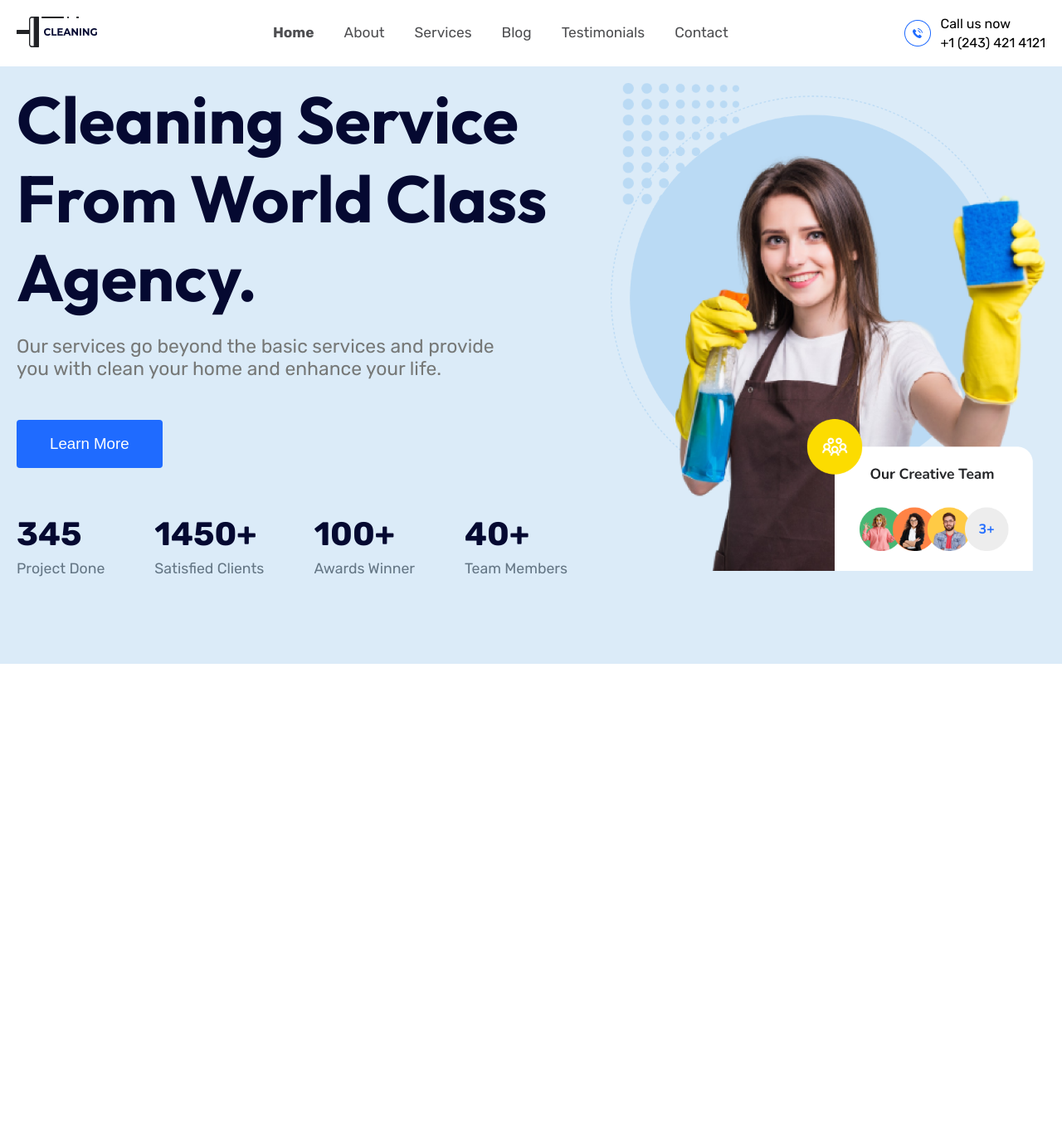
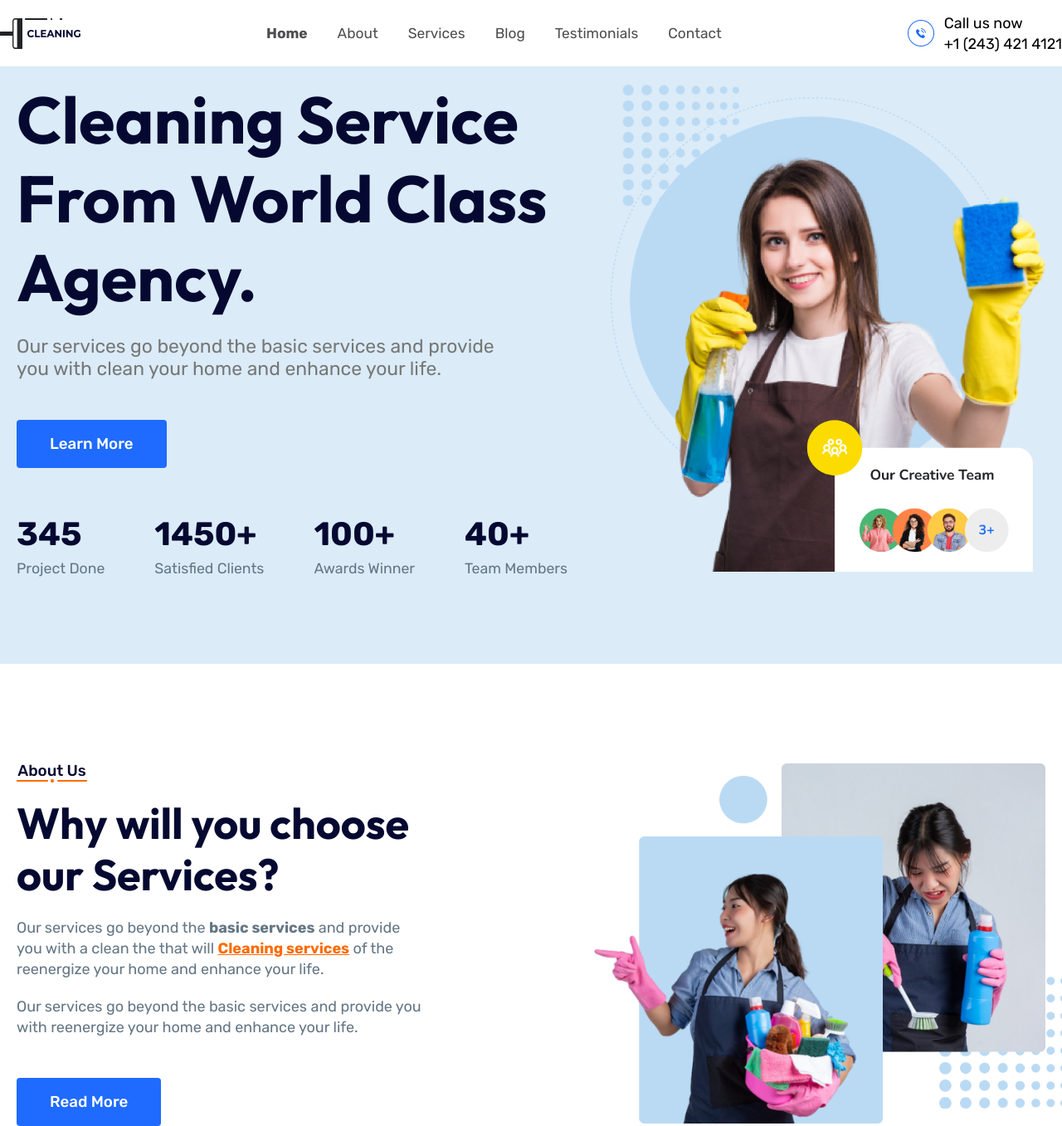
Before and after one commit to IvanZubrei/cleaning-service, a plain HTML site: page index.html in a window 1280 px wide. Shown: the whole page at 83% size. Before the commit the page ends 920 px from the top, so only its background shows below. Drawn offline with Linux system fonts and the light colour scheme.

Commit message:
added section about

```diff
--- a/css/reset.css
+++ b/css/reset.css
@@ -1,94 +1,61 @@
-html, body, div, span, object, iframe,
-h1, h2, h3, h4, h5, h6, p, blockquote, pre,
-abbr, address, cite, code,
-del, dfn, em, img, ins, kbd, q, samp,
-small, strong, sub, sup, var,
-b, i,
-dl, dt, dd, ol, ul, li,
-fieldset, form, label, legend,
-table, caption, tbody, tfoot, thead, tr, th, td,
-article, aside, canvas, details, figcaption, figure,
-footer, hgroup, menu, nav, section, summary,
-time, mark, audio, video {
-    margin:0;
-    padding:0;
-    border:0;
-    outline:0;
-    font-size:100%;
-    vertical-align:baseline;
-    background:transparent;
+*{
+  padding: 0;
+  margin: 0;
+  border: 0;
+}
+*,*:before,*:after{
+  -moz-box-sizing: border-box;
+  -webkit-box-sizing: border-box;
+  box-sizing: border-box;
+}
+:focus,:active{outline: none;}
+a:focus,a:active{outline: none;}
+nav,footer,header,aside{display: block;}
+html,body{
+  height: 100%;
+  width: 100%;
+  font-size: 100%;
+  line-height: 1;
+  font-size: 18px;
+  /* -ms-text-size-adjust: 100%; */
+  /* -moz-text-size-adjust: 100%; */
+  /* -webkit-text-size-adjust: 100%; */
+}
+input,button,textarea{font-family:inherit;}
+input::-ms-clear{display: none;}
+button{cursor: pointer;}
+button::-moz-focus-inner {padding:0;border:0;}
+a, a:visited{text-decoration: none;}
+a:hover{text-decoration: none;}
+ul li{list-style: none;}
+img{vertical-align: top;}
+h1,h2,h3,h4,h5,h6{font-size:inherit;font-weight: 400;}
+
+input::-ms-clear{
+  display: none;
 }
 
-body {
-    line-height:1;
+input::-webkit-outer-spin-button,
+input::-webkit-inner-spin-button {
+    /* display: none; <- Crashes Chrome on hover */
+    -webkit-appearance: none;
+    margin: 0; /* <-- Apparently some margin are still there even though it's hidden */
 }
 
-article,aside,details,figcaption,figure,
-footer,header,hgroup,menu,nav,section {
-    display:block;
+a{
+  color: #000;
+}
+button::-moz-focus-inner{
+  padding: 0;
+  border: 0;
 }
 
-nav ul {
-    list-style:none;
+hr{
+  border: 0;
+  margin: 40px 0;
+  display: block;
+  background-color: #000;
+
+  width: 100%;
+  height: 1px;
 }
-
-blockquote, q {
-    quotes:none;
-}
-
-blockquote:before, blockquote:after,
-q:before, q:after {
-    content:'';
-    content:none;
-}
-
-a {
-    margin:0;
-    padding:0;
-    font-size:100%;
-    vertical-align:baseline;
-    background:transparent;
-}
-
-/* change colours to suit your needs */
-ins {
-    background-color:#ff9;
-    color:#000;
-    text-decoration:none;
-}
-
-/* change colours to suit your needs */
-mark {
-    background-color:#ff9;
-    color:#000;
-    font-style:italic;
-    font-weight:bold;
-}
-
-del {
-    text-decoration: line-through;
-}
-
-abbr[title], dfn[title] {
-    border-bottom:1px dotted;
-    cursor:help;
-}
-
-table {
-    border-collapse:collapse;
-    border-spacing:0;
-}
-
-/* change border colour to suit your needs */
-hr {
-    display:block;
-    height:1px;
-    border:0;
-    border-top:1px solid #cccccc;
-    margin:1em 0;
-    padding:0;
-}
-
-input, select {
-    vertical-align:middle;
-}
--- a/css/style.css
+++ b/css/style.css
@@ -26,13 +26,31 @@ button{
   --index: calc(1vw + 1vh);
 }
 
+::-webkit-scrollbar {
+  width: 9px; /* ширина для вертикального скролла */
+  height: auto; /* высота для горизонтального скролла */
+  background-color: #fff;
+}
+
+::-webkit-scrollbar-thumb {
+  background: #1F6BFF;
+  border-radius: 10px;
+}
+
 body{
   font-family: 'Rubik', sans-serif;
   color: #767877;
   overflow-x: hidden;
 }
 
-.header__content{
+.container{
+  width: 100%;
+  max-width: 1300px;
+  margin: 0 auto;
+  padding: 0 20px;
+}
+
+.header{
   padding: 30px 0;
   align-items: center;
   display: flex;
@@ -40,30 +58,25 @@ body{
   height: 10vh;
 }
 
-.container{
-  max-width: 1340px;
-  margin: 0 auto;
-  padding: 0 20px;
-}
 
 .navigation__list{
   display: flex;
   gap: 36px;
 }
 
-.navigation__list-link{
+.navigation__link{
   color: #222326;
   opacity: 0.8;
   transition: all 0.2s linear;
   font-size: calc(var(--index)/1.2);
 }
 
-.navigation__list-link::before{
+.navigation__link::before{
   margin-left: auto;
 }
 
-.navigation__list-link::after,
-.navigation__list-link::before{
+.navigation__link::after,
+.navigation__link::before{
   content: '';
   width: 0%;
   height: 1px;
@@ -72,11 +85,11 @@ body{
   transition: 0.5s;
 }
 
-.navigation__list-link:hover::after, .navigation__list-link:hover::before{
+.navigation__link:hover::after, .navigation__link:hover::before{
   width: 100%;
 }
 
-.navigation__list-link--active{
+.navigation__link--active{
   color: #222326;
   font-weight: 600;
 }
@@ -87,11 +100,11 @@ body{
   color: #000;
 }
 
-.header__phone-info{
+.phone-info{
   margin-left: 12px;
 }
 
-.header__phone-call{
+.phone-info__call{
   margin-bottom: 7px;
 }
 
@@ -125,14 +138,14 @@ body{
   margin-bottom: 22px;
 }
 
-.cleaning__text{
+.cleaning__subtitle{
   font-size: calc(var(--index)*1.1);
   line-height: 1.2;
   width: 85%;
   margin-bottom: 48px;
 }
 
-.cleaning__btn{
+.button{
   font-size: calc(var(--index)*0.9);
   font-weight: 500;
   color: #fff;
@@ -140,41 +153,114 @@ body{
   padding: 18px 40px;
   border-radius: 4px;
   transition: all 0.2s linear;
-
-
 }
 
-.cleaning__btn:hover{
+.button:hover{
   transform: scale(1.02);
   background-color: #0D4FD0;
 }
 
-.cleaning__btn:active{
+.button:active{
   transform: scale(0.98);
 }
 
-.cleaning__illustration-wrapper{
-  width: 43.86%;
-}
-
-.cleaning__illustration-img{
-  width: 100%;
-}
-
-.cleaning__statistic-list{
+.statistic__list{
   display: flex;
   gap: 60px;
 }
 
-.cleaning__statistic-count{
+.statistic__count{
   font-size: calc(var(--index)*1.9);
   font-weight: 700;
   color: #050931;
   margin-bottom: 12px;
 }
 
-.cleaning__statistic-text{
+.statistic__text{
   font-size: calc(var(--index)*0.85);
   font-weight: 400;
   color: #647685;
 }
+
+.illustration-wrapper{
+  width: 43.86%;
+}
+
+.section-illustration{
+  width: 100%;
+}
+
+.section__title{
+  width: 50%;
+}
+
+.section__subject{
+  display: inline-block;
+  text-align: center;
+  font-weight: 500;
+  color: #050931;
+  font-size: calc(var(--index)*0.9);
+  margin-bottom: 18px;
+}
+
+.subject-icon{
+  display: block;
+  margin: auto;
+}
+
+.section__suptitle{
+  font-size: calc(var(--index)*2.5);
+  color: #050931;
+  font-family: 'Outfit', sans-serif;
+  font-weight: 600;
+  line-height: 1.2;
+  margin-bottom: 20px;
+}
+
+.section__subtitle{
+  color: #647685;
+  line-height: 1.4;
+  margin-bottom: 48px;
+}
+
+.section__subtitle span {
+  font-weight: 600;
+}
+
+.subtitle__link{
+  color: #FE6B01;
+  font-weight: 600;
+  text-decoration: underline;
+}
+
+.section__subtitle-first{
+  margin-bottom: 20px;
+}
+
+.about{
+  display: flex;
+  justify-content: space-between;
+  margin-bottom: 120px;
+}
+
+.about__suptitle, .about__subtitle{
+  width: 80%;
+}
+
+.about__illustration-wrapper{
+  position: relative;
+}
+
+.about__illustration-wrapper::before{
+  position: absolute;
+  content: '';
+  background-image: url(../pictures/illustrations/shape.png);
+  background-position: center;
+  background-repeat: no-repeat;
+  background-size: cover;
+  width: 155px;
+  height: 160px;
+  bottom: 5%;
+  right: -5%;
+  z-index: -1;
+}
--- a/index.html
+++ b/index.html
@@ -12,84 +12,108 @@
 </head>
 
 <body>
-  <header class="header">
-    <div class="container">
-      <div class="header__content">
+  <header class="header container">
+    <!-- <div class="container"> -->
+    <!-- <div class="header__content"> -->
     <a class="header__logo" href="#">
-          <img class="header__logo-img" src="pictures/icons/logo.png" alt="cleaning logo">
+      <img class="logo__img" src="pictures/icons/logo.png" alt="cleaning logo">
     </a>
     <nav class="header_navigation">
       <ul class="navigation__list">
-            <li class="navigation__list-item">
-              <a class="navigation__list-link navigation__list-link--active" href="">Home</a>
+        <li class="navigation__item">
+          <a class="navigation__link navigation__link--active" href="">Home</a>
         </li>
-            <li class="navigation__list-item">
-              <a class="navigation__list-link" href="">About</a>
+        <li class="navigation__item">
+          <a class="navigation__link" href="">About</a>
         </li>
-            <li class="navigation__list-item">
-              <a class="navigation__list-link" href="">Services</a>
+        <li class="navigation__item">
+          <a class="navigation__link" href="">Services</a>
         </li>
-            <li class="navigation__list-item">
-              <a class="navigation__list-link" href="">Blog</a>
+        <li class="navigation__item">
+          <a class="navigation__link" href="">Blog</a>
         </li>
-            <li class="navigation__list-item">
-              <a class="navigation__list-link" href="">Testimonials</a>
+        <li class="navigation__item">
+          <a class="navigation__link" href="">Testimonials</a>
         </li>
-            <li class="navigation__list-item">
-              <a class="navigation__list-link" href="">Contact</a>
+        <li class="navigation__item">
+          <a class="navigation__link" href="">Contact</a>
         </li>
       </ul>
     </nav>
     <div class="header__phone">
-          <img class="header__phone-icon" src="pictures/icons/phone.png" alt="phone icon">
-          <div class="header__phone-info">
-            <p class="header__phone-call">Call us now</p>
-            <a class="header__phone-link" href="tel:+12434214121">+1 (243) 421 4121</a>
+      <img class="phone-icon" src="pictures/icons/phone.png" alt="phone icon">
+      <div class="phone-info">
+        <p class="phone-info__call">Call us now</p>
+        <a class="phone-info__number" href="tel:+12434214121">+1 (243) 421 4121</a>
       </div>
     </div>
-      </div>
-    </div>
+    <!-- </div> -->
+    <!-- </div> -->
   </header>
 </body>
 <main>
   <section class="cleaning">
-    <div class="container">
+    <!-- <div class="container"> -->
+    <div class="cleaning__inner container">
       <div class="cleaning__content">
         <div class="cleaning__info">
           <div class="cleaning__title">
             <h1 class="cleaning__suptitle">Cleaning Service
               From World Class
               Agency.</h1>
-            <p class="cleaning__text">Our services go beyond the basic services and provide you with clean your home and
+            <p class="cleaning__subtitle">Our services go beyond the basic services and provide you with clean your home and
               enhance your life.</p>
-              <button class="cleaning__btn">Learn More</button>
+            <button class="button">Learn More</button>
           </div>
           <div class="cleaning__statistic">
-            <ul class="cleaning__statistic-list">
-              <li class="cleaning__statistic-item">
-                <p class="cleaning__statistic-count">345</p>
-                <p class="cleaning__statistic-text">Project Done</p>
+            <ul class="statistic__list">
+              <li class="statistic__item">
+                <p class="statistic__count">345</p>
+                <p class="statistic__text">Project Done</p>
               </li>
-              <li class="cleaning__statistic-item">
-                <p class="cleaning__statistic-count">1450+</p>
-                <p class="cleaning__statistic-text">Satisfied Clients</p>
+              <li class="statistic__item">
+                <p class="statistic__count">1450+</p>
+                <p class="statistic__text">Satisfied Clients</p>
               </li>
-              <li class="cleaning__statistic-item">
-                <p class="cleaning__statistic-count">100+</p>
-                <p class="cleaning__statistic-text">Awards Winner</p>
+              <li class="statistic__item">
+                <p class="statistic__count">100+</p>
+                <p class="statistic__text">Awards Winner</p>
               </li>
-              <li class="cleaning__statistic-item">
-                <p class="cleaning__statistic-count">40+</p>
-                <p class="cleaning__statistic-text">Team Members</p>
+              <li class="statistic__item">
+                <p class="statistic__count">40+</p>
+                <p class="statistic__text">Team Members</p>
               </li>
             </ul>
           </div>
         </div>
-        <div class="cleaning__illustration-wrapper">
-          <img class="cleaning__illustration-img" src="pictures/illustrations/main-illustration.png" alt="main-illustration image">
+        <div class="illustration-wrapper">
+          <img class="cleaning__illustration section-illustration" src="pictures/illustrations/main-illustration.png"
+            alt="main-illustration image">
         </div>
       </div>
     </div>
+    <!-- </div> -->
+  </section>
+  <section class="about container">
+    <!-- <div class="container"> -->
+      <div class="section__title">
+        <p class="section__subject about__subject">
+          About Us
+          <img class="subject-icon" src="pictures/icons/title-element.png" alt="title-element icon">
+        </p>
+        <h2 class="section__suptitle about__suptitle">Why will you choose our Services?</h2>
+        <p class="section__subtitle about__subtitle section__subtitle-first">Our services go beyond the <span>basic
+            services</span> and provide you with a clean the that will <a class="subtitle__link" href="#">Cleaning
+            services</a> of the reenergize your home and enhance your life.</p>
+        <p class="section__subtitle about__subtitle section__subtitle-second">Our services go beyond the basic services
+          and provide you with reenergize your home and enhance your life.</p>
+        <button class="button">Read More</button>
+      </div>
+      <div class="illustration-wrapper about__illustration-wrapper">
+        <img class="section-illustration about__illustration" src="pictures/illustrations/about-illustration.png"
+          alt="about-illustration image">
+      </div>
+    <!-- </div> -->
   </section>
 </main>
 
```
Lines whose indentation alone changed are shown as unchanged.
